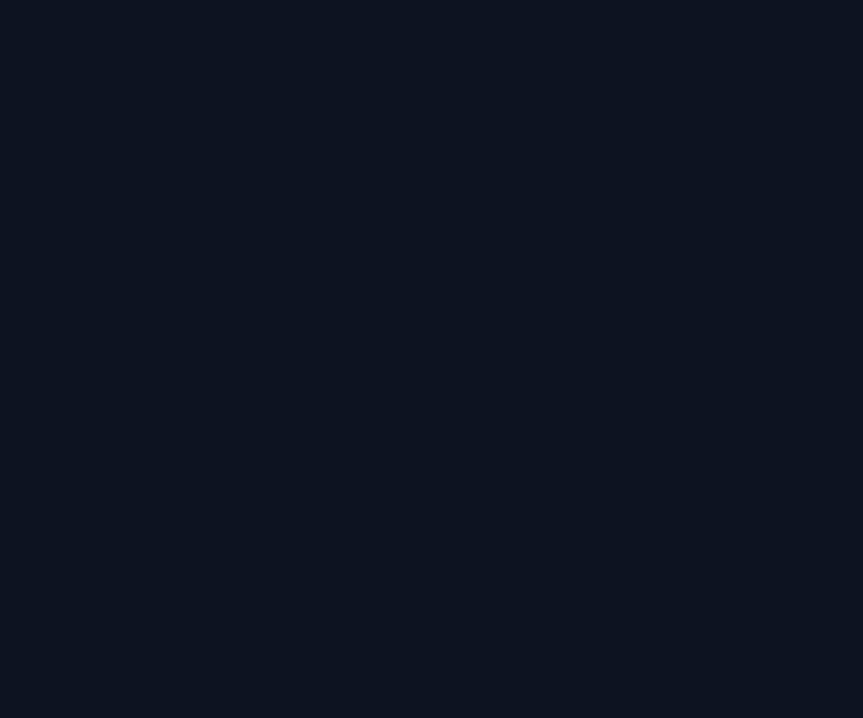
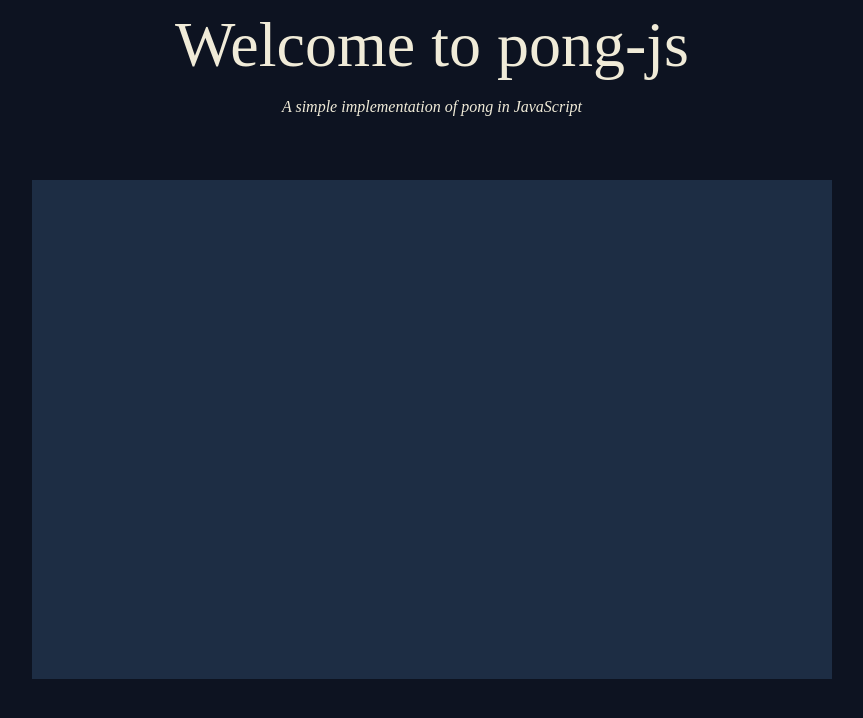
Before and after one commit to 0x-2FA/pong-js, a plain HTML site: page index.html in a window 1280 px wide. Shown: the whole page, without its empty margins (208-1071 px from the left). Drawn offline with Linux system fonts and the light colour scheme.

Commit message:
Made the layout a bit better

```diff
--- a/index.html
+++ b/index.html
@@ -8,9 +8,13 @@
   <link rel="stylesheet" href="styles/index.css">
   <title>Pong Game in Javascript</title>
 </head>
-<body>
+<body class="flex flex-column large-gap">
+  <header class="flex flex-column flex-center-all c-white">
+    <div class="font-large">Welcome to pong-js</div>
+    <div class="font-small"><i>A simple implementation of pong in JavaScript</i></div>
+  </header>
   <main class="flex flex-center-all">
-        <canvas class="canvas"></canvas>
+    <canvas class="canvas bc-d-blue"></canvas>
   </main>
 </body>
 </html>
```
Lines whose indentation alone changed are shown as unchanged.
